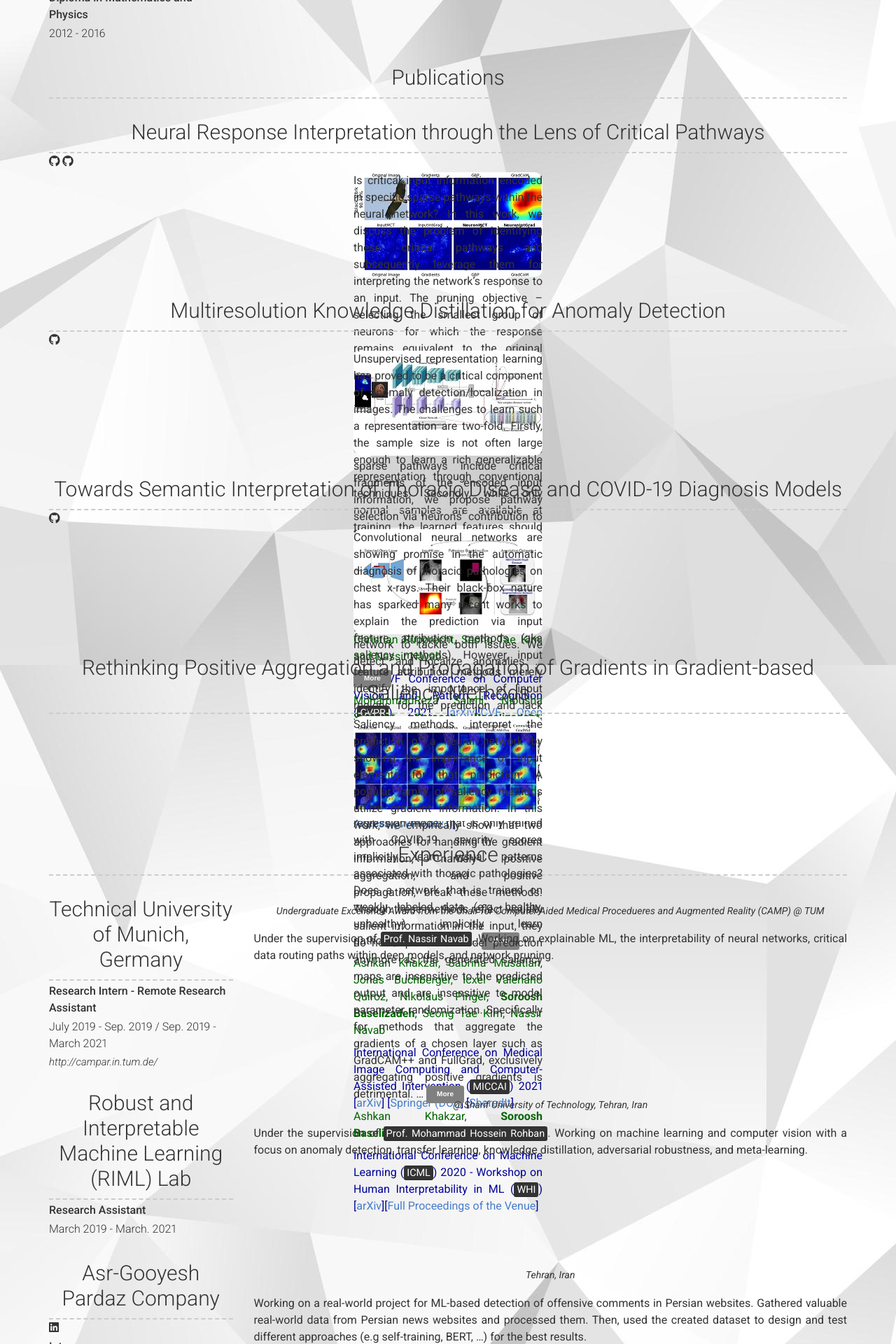
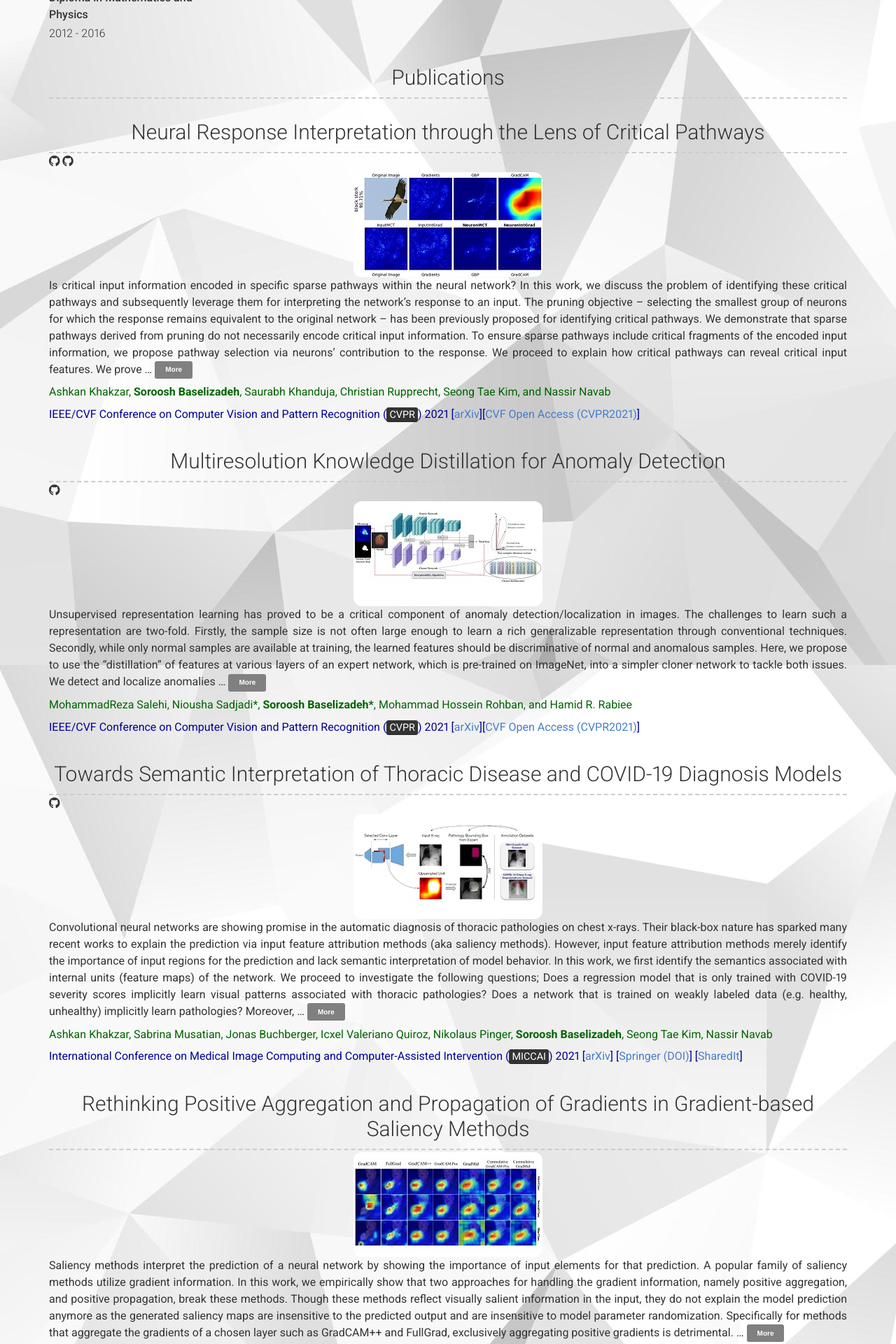
Before and after one commit to Soroosh-Bsl/soroosh-bsl.github.io, a Jekyll site: the page built from index.md, in a window 1280 px wide. Shown: the part 1050-2970 px from the top of the page at 70% size. Built offline with Jekyll 4.4.1, drawn with Linux system fonts in a browser that asks for light colours; nearby versions of some CDN libraries; a style sheet for code colours, icons or effects is not loaded.

Commit message:
test pub layout

```diff
--- a/_includes/section-list.html
+++ b/_includes/section-list.html
@@ -25,7 +25,7 @@
       {%- endif -%}
 
 	  {%- if item.image -%}
-		<span align="left" class="pub-img" style="margin:auto; background-image: url({{ item.image | relative_url }})" />
+		<span align="left" class="pub-img" style="margin:auto; background-image: url({{ item.image | relative_url }})" /></span>
 	  {%- endif -%}
       {{ item.description | strip | markdownify }}
     </div>
```
